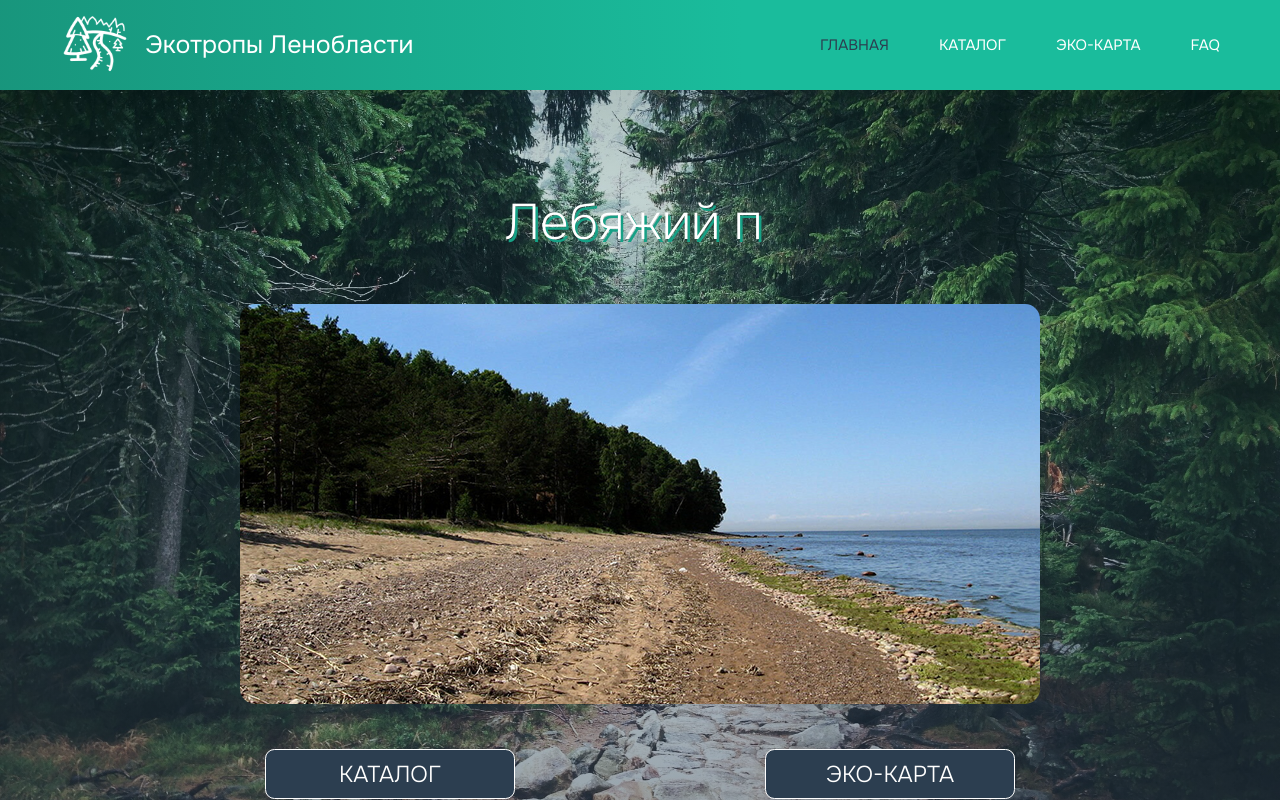
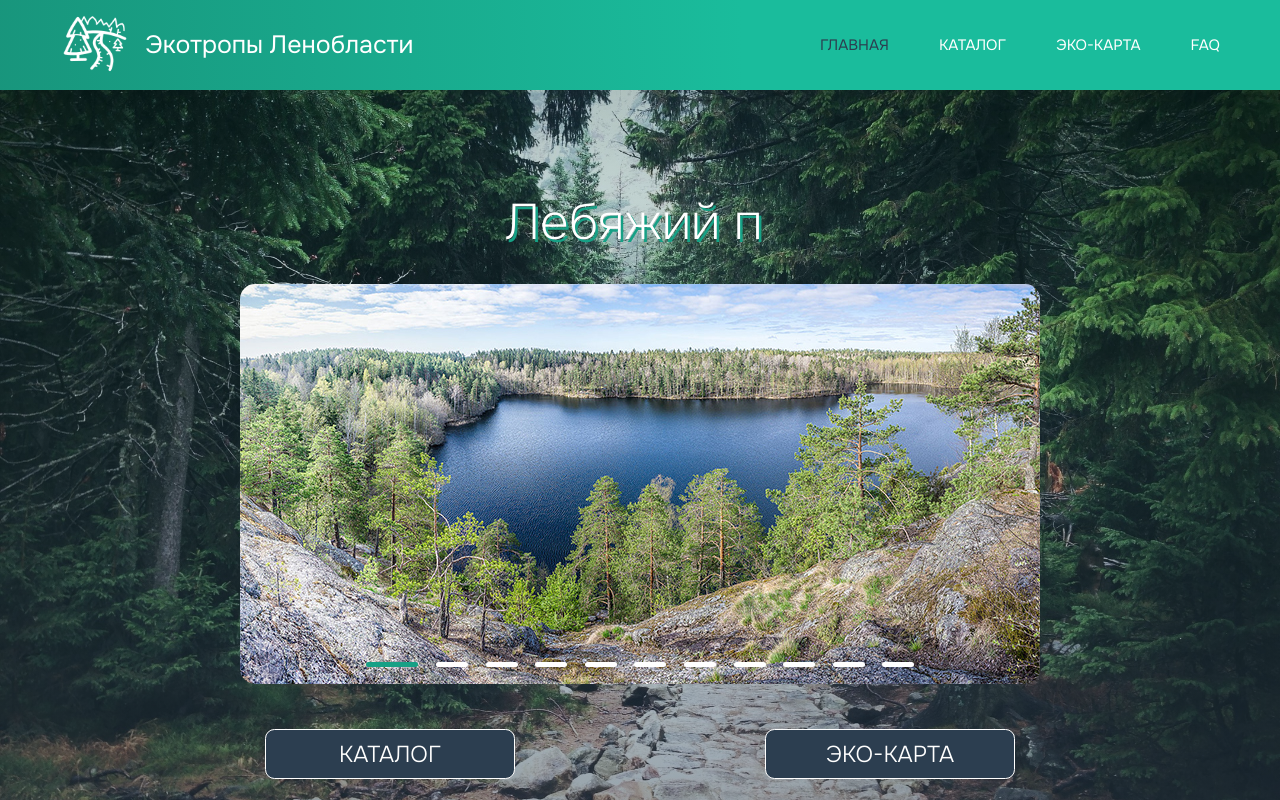
Before and after one commit to BLazzeD21/React-Eco-Trails, a React app: page / in a window 1280 px wide. Shown: the top 800 px of the page. Built offline with nearby package versions, Linux system fonts and the light colour scheme.

Commit message:
feat: add dots for slider

```diff
--- a/src/components/CustomCarousel/CustomCarousel.jsx
+++ /dev/null
@@ -1,21 +0,0 @@
-import React from 'react';
-import useEmblaCarousel from 'embla-carousel-react';
-import autoplay from 'embla-carousel-autoplay';
-
-const CustomCarousel = ({ images }) => {
-  const [emblaRef] = useEmblaCarousel({ loop: false }, [autoplay()]);
-
-  return (
-    <div className="embla" ref={emblaRef}>
-      <div className="embla__container">
-        {images.map((image, index) => (
-          <div className="embla__slide" key={index}>
-            <img src={image} alt={index} />
-          </div>
-        ))}
-      </div>
-    </div>
-  );
-};
-
-export default CustomCarousel;
--- /dev/null
+++ b/src/components/EmblaCarousel/EmblaCarousel.jsx
@@ -0,0 +1,80 @@
+import React, { useState, useEffect, useCallback } from 'react';
+import useEmblaCarousel from 'embla-carousel-react';
+import { DotButton } from './EmblaCarouselArrowButtons.jsx';
+import imageByIndex from './../../store/imageByIndex.js';
+
+const EmblaCarousel = (props) => {
+  const { slides, options } = props;
+  const [emblaRef, emblaApi] = useEmblaCarousel(options);
+  const [prevBtnDisabled, setPrevBtnDisabled] = useState(true);
+  const [nextBtnDisabled, setNextBtnDisabled] = useState(true);
+  const [selectedIndex, setSelectedIndex] = useState(0);
+  const [scrollSnaps, setScrollSnaps] = useState([]);
+
+  const scrollPrev = useCallback(
+      () => emblaApi && emblaApi.scrollPrev(),
+      [emblaApi],
+  );
+  const scrollNext = useCallback(
+      () => emblaApi && emblaApi.scrollNext(),
+      [emblaApi],
+  );
+  const scrollTo = useCallback(
+      (index) => emblaApi && emblaApi.scrollTo(index),
+      [emblaApi],
+  );
+
+  const onInit = useCallback((emblaApi) => {
+    setScrollSnaps(emblaApi.scrollSnapList());
+  }, []);
+
+  const onSelect = useCallback((emblaApi) => {
+    setSelectedIndex(emblaApi.selectedScrollSnap());
+    setPrevBtnDisabled(!emblaApi.canScrollPrev());
+    setNextBtnDisabled(!emblaApi.canScrollNext());
+  }, []);
+
+  useEffect(() => {
+    if (!emblaApi) return;
+
+    onInit(emblaApi);
+    onSelect(emblaApi);
+    emblaApi.on('reInit', onInit);
+    emblaApi.on('reInit', onSelect);
+    emblaApi.on('select', onSelect);
+  }, [emblaApi, onInit, onSelect]);
+
+  return (
+    <>
+      <div className="embla">
+        <div className="embla__viewport" ref={emblaRef}>
+          <div className="embla__container">
+            {slides.map((index) => (
+              <div className="embla__slide" key={index}>
+                <img
+                  className="embla__slide__img"
+                  src={imageByIndex(index)}
+                  alt="Your alt text"
+                />
+              </div>
+            ))}
+          </div>
+        </div>
+        <div className="embla__dots">
+          {scrollSnaps.map((_, index) => (
+            <DotButton
+              key={index}
+              onClick={() => scrollTo(index)}
+              className={'embla__dot'.concat(
+              index === selectedIndex ? ' embla__dot--selected' : '',
+              )}
+            />
+          ))}
+        </div>
+      </div>
+
+    </>
+  );
+};
+
+export default EmblaCarousel;
--- /dev/null
+++ b/src/components/EmblaCarousel/EmblaCarouselArrowButtons.jsx
@@ -0,0 +1,11 @@
+import React from 'react';
+
+export const DotButton = (props) => {
+  const { children, ...restProps } = props;
+
+  return (
+    <button type="button" {...restProps}>
+      {children}
+    </button>
+  );
+};
--- a/src/pages/Home.jsx
+++ b/src/pages/Home.jsx
@@ -2,12 +2,15 @@ import React from 'react';
 import Container from '../components/Container/Container.jsx';
 import TitleTypeAnimation from
   '../components/UI/TitleTypeAnimation/TitleTypeAnimation.jsx';
-import CustomCarousel from '../components/CustomCarousel/CustomCarousel.jsx';
+import EmblaCarousel from '../components/EmblaCarousel/EmblaCarousel.jsx';
 import { ecotrailNames } from '../store/points.js';
 import Button from '../components/UI/Button/Button.jsx';
-import { images } from '../store/imageByIndex.js';
 
 const Home = () => {
+  const OPTIONS = { containScroll: 'trimSnaps' };
+  const SLIDE_COUNT = 11;
+  const SLIDES = Array.from(Array(SLIDE_COUNT).keys());
+
   return (
     <div className='home__wrapper'>
       <Container>
@@ -17,7 +20,7 @@ const Home = () => {
             delay={1000}
             speed={25}
           />
-          <CustomCarousel images={images}/>
+          <EmblaCarousel slides={SLIDES} options={OPTIONS} />
           <div className="home__btns">
             <Button to={'/catalog'}>Каталог</Button>
             <Button to={'/map'}>ЭКО-карта</Button>
--- /dev/null
+++ b/src/styles/blocks/_embla.scss
@@ -0,0 +1,59 @@
+.embla {
+  margin-top: 30px;
+  overflow: hidden;
+  border-radius: 15px;
+  position: relative;
+  &__container {
+    backface-visibility: hidden;
+    display: flex;
+    touch-action: pan-y;
+
+  }
+  &__slide {
+    flex: 0 0 100%;
+    display: flex;
+    justify-content: center;
+    position: relative;
+    img {
+      border-radius: 15px;
+    }
+  }
+  &__dot {
+    background-color: transparent;
+    touch-action: manipulation;
+    cursor: pointer;
+    border: 0;
+    padding: 0;
+    margin: 0;
+  }
+  &__dots {
+    bottom: .2rem;
+    position: absolute;
+    left: 0;
+    right: 0;
+    display: flex;
+    justify-content: center;
+    align-items: center;
+  }
+  &__dot {
+    width: 2rem;
+    height: 2rem;
+    display: flex;
+    align-items: center;
+    margin-right: 0.55rem;
+    margin-left: 0.55rem;
+  }
+  &__dot:after {
+    content: '';
+    background: $white;
+    border-radius: 0.2rem;
+    width: 100%;
+    height: 0.3rem;
+  }
+  &__dot--selected {
+    width: 3.3rem;
+  }
+  &__dot--selected:after {
+    background: $jungle;
+  }
+}
--- a/src/styles/blocks/_home.scss
+++ b/src/styles/blocks/_home.scss
@@ -26,22 +26,3 @@
     justify-content: space-around;
   }
 }
-
-.embla {
-  margin-top: 50px;
-  overflow: hidden;
-}
-
-.embla__container {
-  display: flex;
-}
-
-.embla__slide {
-  flex: 0 0 100%;
-  display: flex;
-  justify-content: center;
-  min-width: 0;
-  img {
-    border-radius: 15px;
-  }
-}
--- a/src/styles/styles.scss
+++ b/src/styles/styles.scss
@@ -13,3 +13,4 @@
 @import './blocks/footer';
 @import './blocks/noMatch';
 @import './blocks/home';
+@import './blocks/embla';
```
